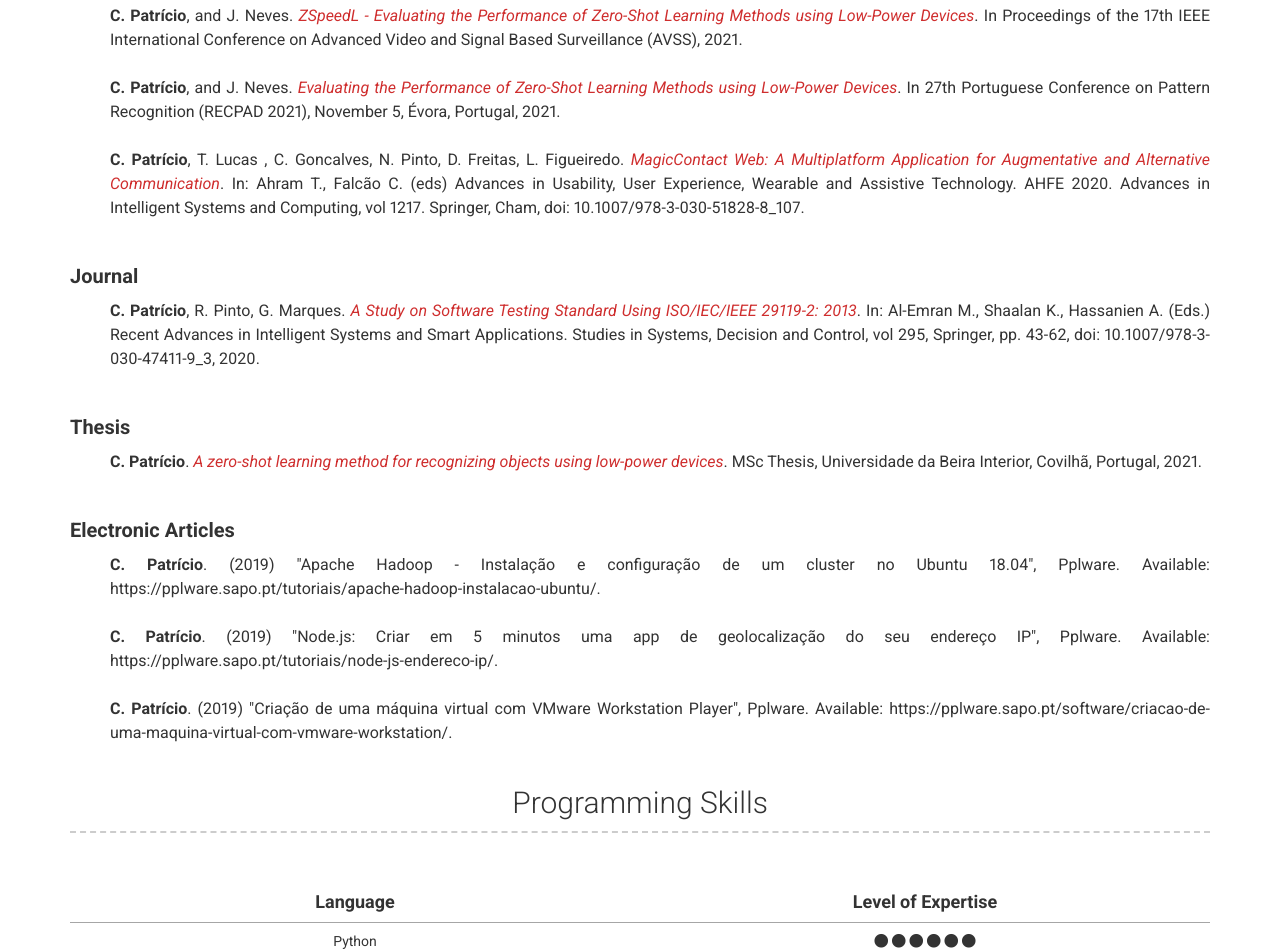
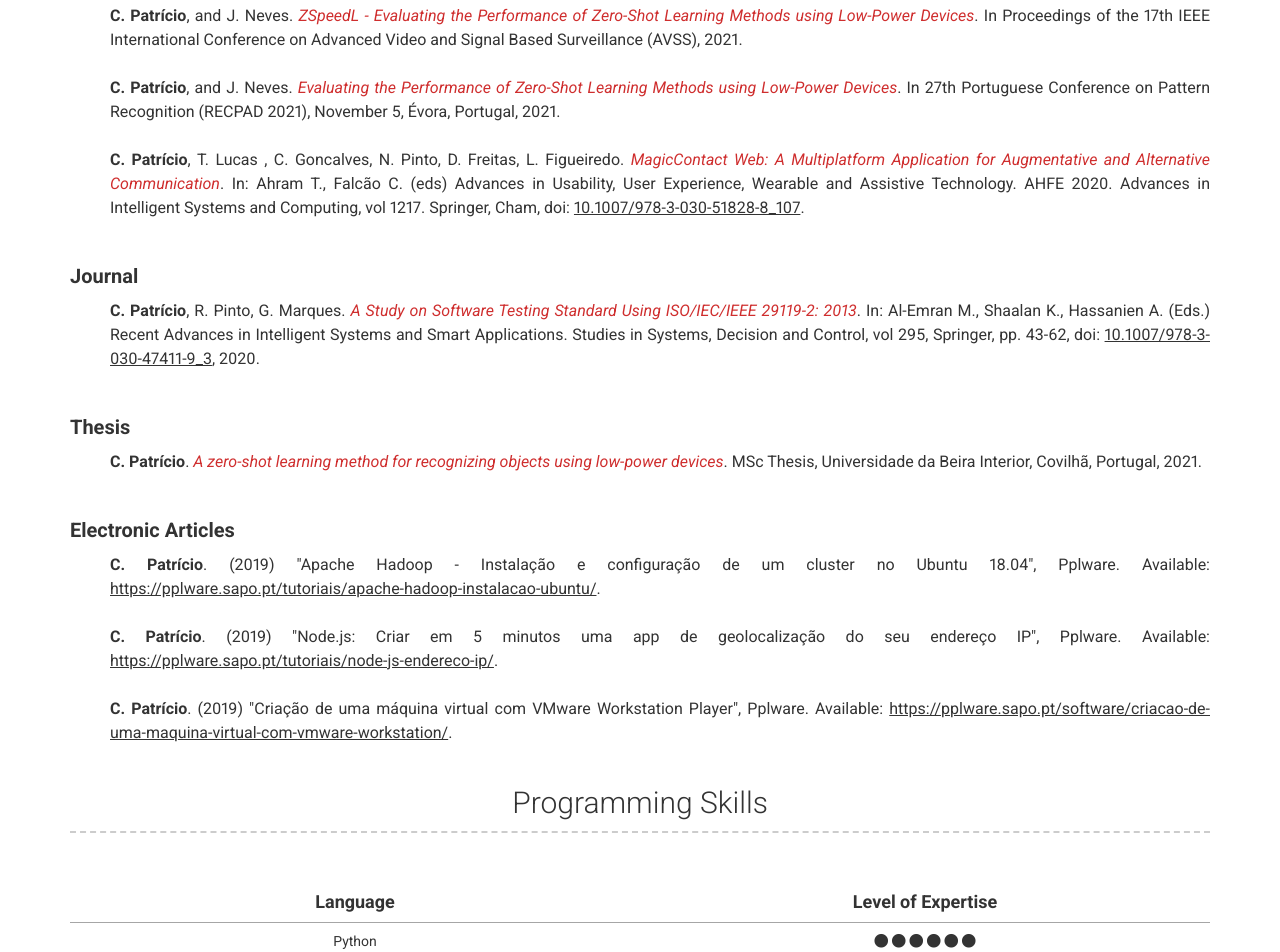
Before and after one commit to CristianoPatricio/cristianopatricio.github.io, a Jekyll site: the page built from index.md, in a window 1280 px wide. Shown: the part 1612-2564 px from the top of the page. Built offline with Jekyll 4.4.1, drawn with Linux system fonts in a browser that asks for light colours; nearby versions of some CDN libraries.

Commit message:
Update _config.yml

```diff
--- a/_config.yml
+++ b/_config.yml
@@ -62,7 +62,7 @@ publications: |
         </li>
         <br>
         <li>
-            <b>C. Patrício</b>, T. Lucas , C. Goncalves, N. Pinto, D. Freitas, L. Figueiredo. <a href="https://link.springer.com/chapter/10.1007%2F978-3-030-51828-8_107" style="color: #cf2e2e;" target="blank"><em>MagicContact Web: A Multiplatform Application for Augmentative and Alternative Communication</em></a>. In: Ahram T., Falcão C. (eds) Advances in Usability, User Experience, Wearable and Assistive Technology. AHFE 2020. Advances in Intelligent Systems and Computing, vol 1217. Springer, Cham, doi: <a href="https://doi.org/10.1007/978-3-030-51828-8_107" style="color: #333;">10.1007/978-3-030-51828-8_107</a>.
+            <b>C. Patrício</b>, T. Lucas , C. Goncalves, N. Pinto, D. Freitas, L. Figueiredo. <a href="https://link.springer.com/chapter/10.1007%2F978-3-030-51828-8_107" style="color: #cf2e2e;" target="blank"><em>MagicContact Web: A Multiplatform Application for Augmentative and Alternative Communication</em></a>. In: Ahram T., Falcão C. (eds) Advances in Usability, User Experience, Wearable and Assistive Technology. AHFE 2020. Advances in Intelligent Systems and Computing, vol 1217. Springer, Cham, doi: <a href="https://doi.org/10.1007/978-3-030-51828-8_107" style="color: #333; text-decoration: underline;">10.1007/978-3-030-51828-8_107</a>.
         </li>
     </ul>
     <br>
@@ -73,7 +73,7 @@ publications: |
     Standard Using ISO/IEC/IEEE 29119-2: 2013</em></a>. In: Al-Emran M., Shaalan K.,
     Hassanien A. (Eds.) Recent Advances in Intelligent Systems and Smart
     Applications. Studies in Systems, Decision and Control, vol 295, Springer,
-    pp. 43-62, doi: <a href="https://doi.org/10.1007/978-3-030-47411-9_3" style="color: #333;">10.1007/978-3-030-47411-9_3</a>, 2020.
+    pp. 43-62, doi: <a href="https://doi.org/10.1007/978-3-030-47411-9_3" style="color: #333; text-decoration: underline;">10.1007/978-3-030-47411-9_3</a>, 2020.
         </li>
     </ul>
     <br>
@@ -87,19 +87,19 @@ publications: |
     <p style="font-size:20px;"><b>Electronic Articles</b></p>
     <ul style="list-style-type: none;" >
         <li>
-            <b>C. Patrício</b>. (2019) "Apache Hadoop - Instalação e configuração de um cluster no Ubuntu 18.04", Pplware. Available: <a style="color: #333;" href="https://pplware.sapo.pt/tutoriais/apache-hadoop-instalacao-ubuntu/">https://pplware.sapo.pt/tutoriais/apache-hadoop-instalacao-ubuntu/</a>.
+            <b>C. Patrício</b>. (2019) "Apache Hadoop - Instalação e configuração de um cluster no Ubuntu 18.04", Pplware. Available: <a style="color: #333; text-decoration: underline;" href="https://pplware.sapo.pt/tutoriais/apache-hadoop-instalacao-ubuntu/">https://pplware.sapo.pt/tutoriais/apache-hadoop-instalacao-ubuntu/</a>.
         </li>
         <br>
         <li>
             <b>C. Patrício</b>. (2019) "Node.js: Criar em 5 minutos uma app de
             geolocalização do seu endereço IP",
-            Pplware. Available: <a href="https://pplware.sapo.pt/tutoriais/node-js-endereco-ip/" style="color: #333;">https://pplware.sapo.pt/tutoriais/node-js-endereco-ip/</a>.
+            Pplware. Available: <a href="https://pplware.sapo.pt/tutoriais/node-js-endereco-ip/" style="color: #333; text-decoration: underline;">https://pplware.sapo.pt/tutoriais/node-js-endereco-ip/</a>.
         </li>
         <br>
         <li>
             <b>C. Patrício</b>. (2019) "Criação de uma máquina virtual com VMware
             Workstation Player", Pplware.
-            Available: <a href="https://pplware.sapo.pt/software/criacao-de-uma-maquina-virtual-com-vmware-workstation/" style="color: #333;">https://pplware.sapo.pt/software/criacao-de-uma-maquina-virtual-com-vmware-workstation/</a>.
+            Available: <a href="https://pplware.sapo.pt/software/criacao-de-uma-maquina-virtual-com-vmware-workstation/" style="color: #333; text-decoration: underline;">https://pplware.sapo.pt/software/criacao-de-uma-maquina-virtual-com-vmware-workstation/</a>.
         </li>
     </ul>
 
```
